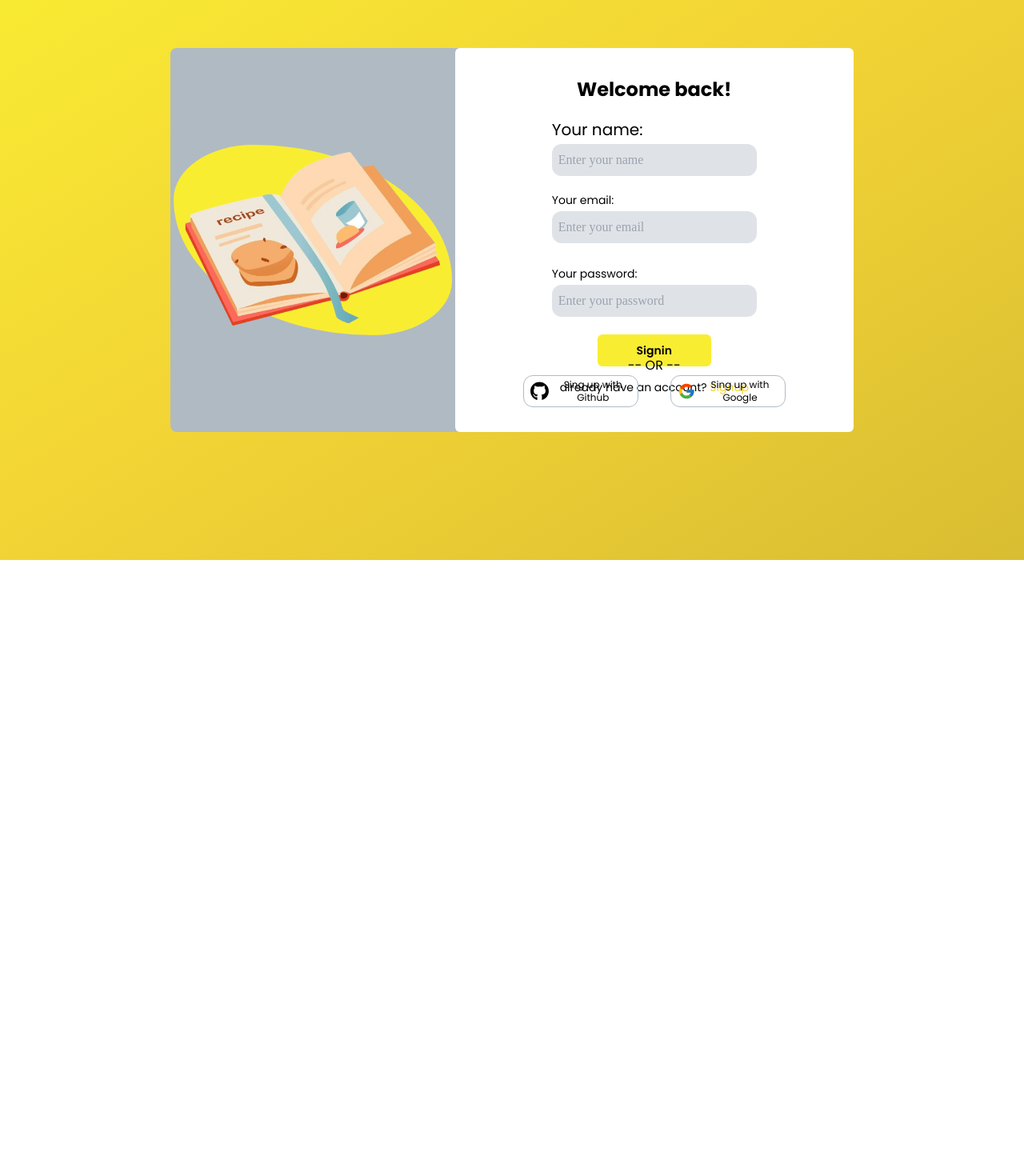
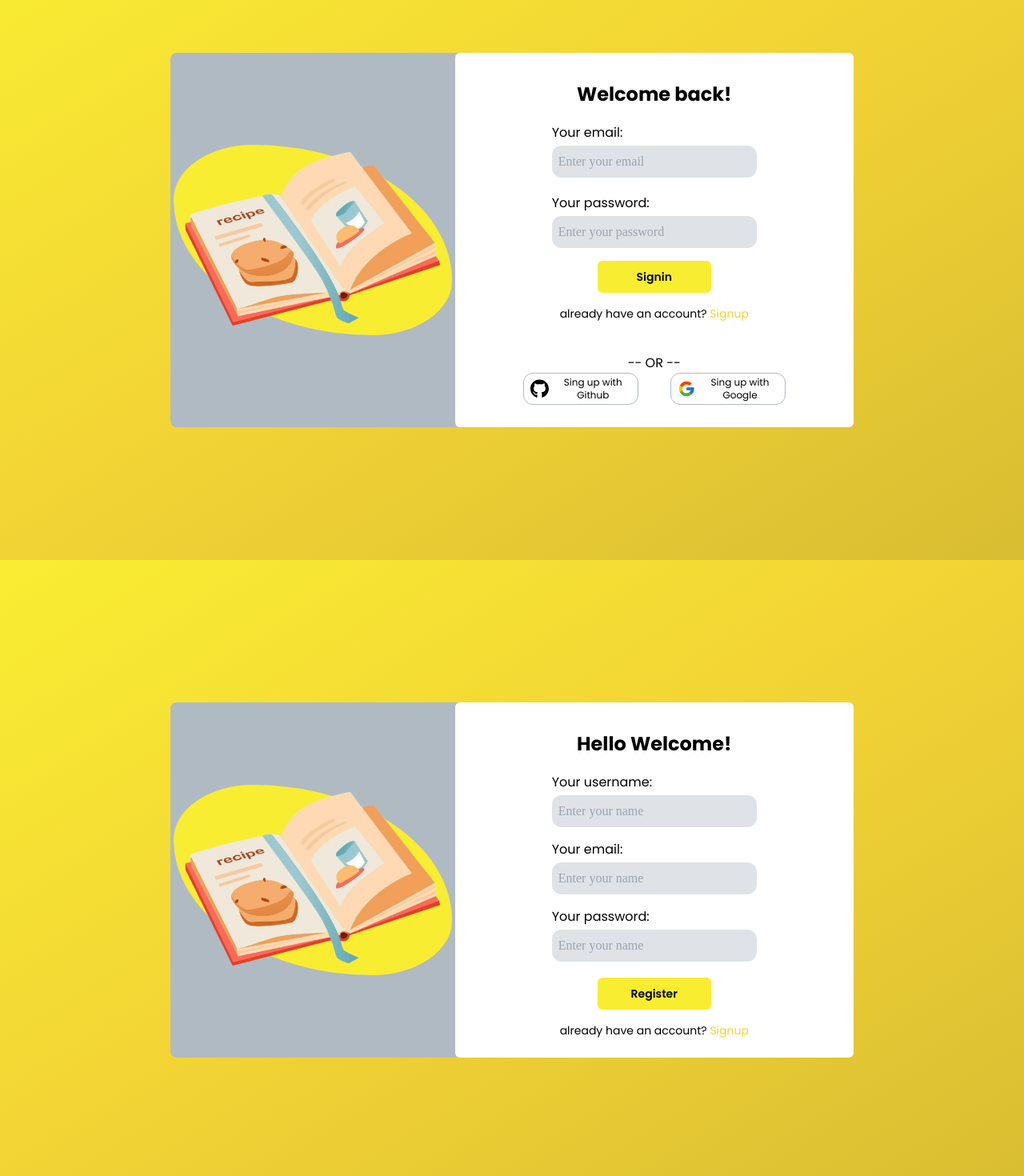
Before and after one commit to Fabio-Alfredo/Saz-n-Pro, a React (Vite) app in the folder SazonPro-Frontend/SazonPro/: page / in a window 1280 px wide. Shown: the part 100-1570 px from the top of the page at 80% size. Before the commit the page ends 800 px from the top, so only its background shows below. Built offline with nearby package versions, Linux system fonts and the light colour scheme.

Commit message:
add: register page

```diff
--- a/SazonPro-Frontend/SazonPro/src/App.jsx
+++ b/SazonPro-Frontend/SazonPro/src/App.jsx
@@ -1,13 +1,14 @@
-import React from 'react'
-import Login from './pages/Login'
+import React from "react";
+import Login from "./pages/Login";
+import Register from "./pages/Register";
 
 function App() {
-
   return (
     <>
-      <Login />
+      <Login/>
+      <Register />
     </>
-  )
+  );
 }
 
-export default App
+export default App;
--- /dev/null
+++ b/SazonPro-Frontend/SazonPro/src/components/auth/AuthIcon.jsx
@@ -0,0 +1,14 @@
+import React from "react";
+import IconPage from "../../assets/recetas.png"
+
+const AuthIcon = () => {
+  return (
+    <>
+      <div className="rounded-[40%_100%_40%_100%]  bg-primary">
+        <img src={IconPage} />
+      </div>
+    </>
+  );
+};
+
+export default AuthIcon;
--- a/SazonPro-Frontend/SazonPro/src/components/auth/LoginForm.jsx
+++ b/SazonPro-Frontend/SazonPro/src/components/auth/LoginForm.jsx
@@ -2,23 +2,16 @@ import React from "react";
 
 const LoginForm = () => {
   return (
-    <form className="grid grid-rows-4 place-items-center p-5 w-full">
+    <form className="grid grid-rows-3 place-items-center p-5 w-full">
       <div className='flex flex-col pb-4 w-64'>
-        <label className='pb-1 font-sans font-normal text-sm md:text-xl'>Your name:</label>
-        <input
-          className="h-10 w-full rounded-xl pl-2 bg-gray bg-opacity-40 text-sm md:text-base"
-          placeholder="Enter your name"
-        />
-      </div>
-      <div className='flex flex-col pb-4 w-64'>
-        <label className="pb-1 font-sans font-normal  text-sm">Your email:</label>
+        <label className="pb-1 font-sans font-normal text-sm md:text-base">Your email:</label>
         <input
           className="h-10 w-full rounded-xl pl-2 bg-gray bg-opacity-40 text-sm md:text-base"
           placeholder="Enter your email"
         />
       </div>
       <div className='flex flex-col pb-2 w-64'>
-        <label className="pb-1 font-sans font-normal text-sm">Your password:</label>
+        <label className="pb-1 font-sans font-normal text-sm md:text-base">Your password:</label>
         <input
           className='h-10 w-full rounded-xl pl-2 bg-gray bg-opacity-40 text-sm md:text-base'
           type="password"
@@ -32,7 +25,7 @@ const LoginForm = () => {
           value="Signin"
         />
         <p className="text-sm text-center font-sans">
-          already have an account? <a className='text-secondary' href="#">Signup</a>
+          already have an account? <a className='text-secondary hover:underline visited:text-tertiary' href="#">Signup</a>
         </p>
       </div>
     </form>
--- /dev/null
+++ b/SazonPro-Frontend/SazonPro/src/components/auth/RegisterForm.jsx
@@ -0,0 +1,50 @@
+import React from "react";
+
+const RegisterForm = () => {
+  return (
+    <form className="grid grid-rows-4 place-items-center p-5 w-full">
+      <div className="flex flex-col pb-4 w-64">
+        <label className="pb-1 font-sans font-normal text-sm md:text-base">
+          Your username:
+        </label>
+        <input
+          className="h-10 w-full rounded-xl pl-2 bg-gray bg-opacity-40 text-sm md:text-base"
+          placeholder="Enter your name"
+        />
+      </div>
+      <div className="flex flex-col pb-4 w-64">
+        <label className="pb-1 font-sans font-normal text-sm md:text-base">
+          Your email:
+        </label>
+        <input
+          className="h-10 w-full rounded-xl pl-2 bg-gray bg-opacity-40 text-sm md:text-base"
+          placeholder="Enter your name"
+        />
+      </div>
+      <div className="flex flex-col pb-4 w-64">
+        <label className="pb-1 font-sans font-normal text-sm md:text-base">
+          Your password:
+        </label>
+        <input
+          className="h-10 w-full rounded-xl pl-2 bg-gray bg-opacity-40 text-sm md:text-base"
+          placeholder="Enter your name"
+        />
+      </div>
+      <div className="flex flex-col items-center gap-4">
+        <input
+          className="bg-primary rounded-md h-10 w-3/5 cursor-pointer font-sans font-semibold text-sm"
+          type="submit"
+          value="Register"
+        />
+        <p className="text-sm text-center font-sans">
+          already have an account?{" "}
+          <a className="text-secondary hover:underline visited:text-tertiary" href="#">
+            Signup
+          </a>
+        </p>
+      </div>
+    </form>
+  );
+};
+
+export default RegisterForm;
--- a/SazonPro-Frontend/SazonPro/src/pages/Login.jsx
+++ b/SazonPro-Frontend/SazonPro/src/pages/Login.jsx
@@ -1,15 +1,13 @@
 import React from "react";
 import AuthMethods from "../components/auth/AuthMethods";
-import IconPage from "../assets/recetas.png"
+import AuthIcon from "../components/auth/AuthIcon";
 
 const Login = () => {
   return (
     <div className="h-screen w-full flex justify-center items-center bg-gradient-to-br from-primary via-secondary to-tertiary ">
       <div className="flex flex-row w-11/12 lg:w-2/3 max-h-[60vh] bg-gray rounded-lg md:rounded-r-lg">
         <div className="w-5/12 hidden md:flex md:justify-center md:items-center overflow-hidden p-1">
-          <div className="rounded-[40%_100%_40%_100%]  bg-primary">
-            <img src={IconPage}  />
-          </div>
+          <AuthIcon />
         </div>
         <section className="grid grid-rows-4 w-full md:w-7/12 bg-white rounded-md pt-9">
           <AuthMethods />
--- /dev/null
+++ b/SazonPro-Frontend/SazonPro/src/pages/Register.jsx
@@ -0,0 +1,21 @@
+import React from "react";
+import AuthIcon from "../components/auth/AuthIcon";
+import RegisterForm from "../components/auth/RegisterForm";
+
+const Register = () => {
+  return (
+    <div className="h-screen w-full flex justify-center items-center bg-gradient-to-br from-primary via-secondary to-tertiary ">
+      <div className="flex flex-row w-11/12 h-fit lg:w-2/3 max-h-[60vh] bg-gray rounded-lg md:rounded-r-lg ">
+        <div className="w-5/12 hidden md:flex md:justify-center md:items-center overflow-hidden p-1">
+          <AuthIcon />
+        </div>
+        <section className="w-full md:w-7/12 bg-white rounded-md pt-9">
+          <h1 className='text-xl md:text-2xl text-center text-gray-800 font-sans font-bold'>Hello Welcome!</h1>
+          <RegisterForm />
+        </section>
+      </div>
+    </div>
+  );
+};
+
+export default Register;
```
Also changed, not shown: SazonPro-Frontend/SazonPro/src/service/AuthService.js (added).
